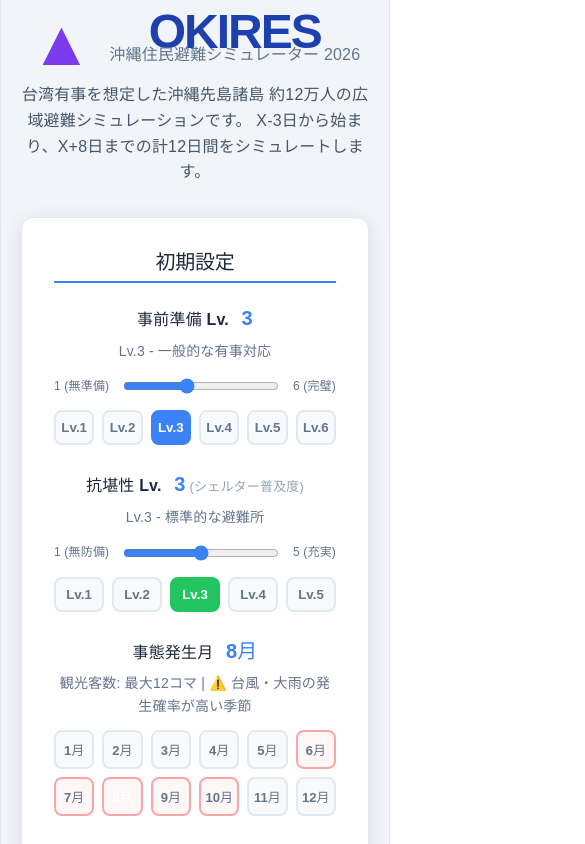
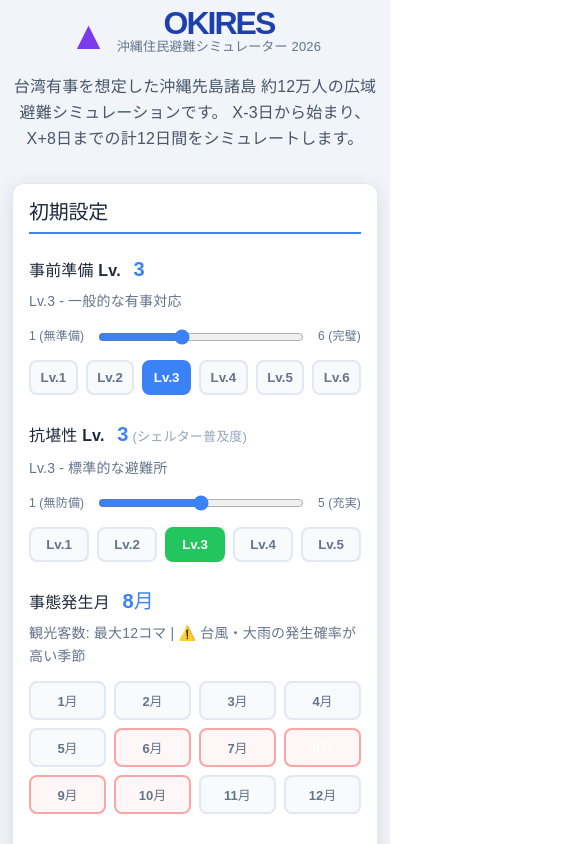
Before and after one commit to SHUNJIAAEW/okires-simulator, a React (Vite) app: page / in a window 390 px wide. Shown: the top 844 px of the page, 585 px wide, since content can reach past the window. Built offline with nearby package versions, Linux system fonts and the light colour scheme.

Commit message:
feat: mobile responsive design
Add useWindowWidth hook and responsive layout for all screens,
fixing the 5-column ActionPanel grid, SimulationMap horizontal overflow,
and SetupScreen on 320px–430px viewports without breaking desktop.

Co-Authored-By: Claude Sonnet 4.6 <noreply@anthropic.com>

```diff
--- a/src/App.tsx
+++ b/src/App.tsx
@@ -7,6 +7,7 @@ import { DayLogPanel } from './components/DayLogPanel';
 import { ResultScreen } from './components/ResultScreen';
 import { ActionPanel } from './components/ActionPanel';
 import { SimulationMap } from './components/SimulationMap';
+import { useWindowWidth } from './hooks/useWindowWidth';
 
 type Screen = 'setup' | 'simulation' | 'result';
 
@@ -28,6 +29,8 @@ const PHASE_LABELS: Record<string, string> = {
 };
 
 export default function App() {
+  const windowWidth = useWindowWidth();
+  const isMobile = windowWidth < 768;
   const [screen, setScreen] = useState<Screen>('setup');
   const [gameState, setGameState] = useState<GameState | null>(null);
   const [isSimulating, setIsSimulating] = useState(false);
@@ -164,25 +167,29 @@ export default function App() {
     <div style={styles.appBg}>
       {/* Top bar */}
       <div style={styles.topBar}>
-        <div style={styles.topBarInner}>
+        <div style={{
+          ...styles.topBarInner,
+          padding: isMobile ? '8px 12px' : '10px 20px',
+          gap: isMobile ? 8 : 20,
+        }}>
           <div style={styles.logoSmall}>
-            <span style={styles.triangle}>▲</span>
-            <span style={styles.logoText}>OKIRES 2026</span>
+            <span style={{ ...styles.triangle, fontSize: isMobile ? 16 : 22 }}>▲</span>
+            <span style={{ ...styles.logoText, fontSize: isMobile ? 14 : 18 }}>OKIRES 2026</span>
           </div>
 
-          <div style={{ ...styles.phaseBadge, background: phaseColor }}>
+          <div style={{ ...styles.phaseBadge, background: phaseColor, fontSize: isMobile ? 11 : 13, padding: isMobile ? '3px 10px' : '4px 14px' }}>
             {gameState.phase === 'wartime' && <span style={styles.pulseRing} />}
             {phaseLabel}
           </div>
 
-          <div style={styles.dayBadge}>
+          <div style={{ ...styles.dayBadge, padding: isMobile ? '3px 8px' : '4px 12px' }}>
             <span style={styles.dayLabel}>現在</span>
-            <span style={styles.dayValue}>{currentDayLabel}</span>
-            <span style={styles.dayLabel}>({Math.min(dayIndex + 1, 12)}/12日)</span>
+            <span style={{ ...styles.dayValue, fontSize: isMobile ? 14 : 18 }}>{currentDayLabel}</span>
+            {!isMobile && <span style={styles.dayLabel}>({Math.min(dayIndex + 1, 12)}/12日)</span>}
           </div>
 
-          <div style={styles.miniStats}>
-            <span style={{ color: '#22c55e' }}>避難完了 {gameState.evacuated}コマ</span>
+          <div style={{ ...styles.miniStats, fontSize: isMobile ? 11 : 13, marginLeft: isMobile ? 0 : 'auto', flexWrap: 'wrap' }}>
+            <span style={{ color: '#22c55e' }}>避難 {gameState.evacuated}コマ</span>
             <span style={styles.divider}>|</span>
             <span style={{ color: '#f97316' }}>残 {totalRemaining}コマ</span>
             {gameState.dead > 0 && (
@@ -196,21 +203,23 @@ export default function App() {
       </div>
 
       {/* タイムライン */}
-      <div style={styles.progressSection}>
-        <div style={styles.timeline}>
+      <div style={{ ...styles.progressSection, padding: isMobile ? '8px 12px' : '12px 20px' }}>
+        <div style={{ ...styles.timeline, overflowX: 'auto', paddingBottom: 2 }}>
           {DAY_LABELS.map((label, i) => (
-            <div key={label} style={styles.timelineTick}>
+            <div key={label} style={{ ...styles.timelineTick, minWidth: isMobile ? 24 : 'auto' }}>
               <div style={{
                 ...styles.timelineDot,
+                width: isMobile ? 8 : 12,
+                height: isMobile ? 8 : 12,
                 background: i < dayIndex ? '#22c55e' : i === dayIndex ? phaseColor : '#334155',
                 boxShadow: i === dayIndex ? `0 0 8px ${phaseColor}` : 'none',
               }} />
-              <span style={{ ...styles.timelineLabel, color: i === dayIndex ? '#f8fafc' : '#64748b' }}>{label}</span>
+              <span style={{ ...styles.timelineLabel, fontSize: isMobile ? 8 : 10, color: i === dayIndex ? '#f8fafc' : '#64748b' }}>{label}</span>
             </div>
           ))}
         </div>
         <div style={styles.evacuationBarWrap}>
-          <span style={styles.evacuationBarLabel}>避難完了率 {evacuationRate.toFixed(1)}%</span>
+          <span style={{ ...styles.evacuationBarLabel, fontSize: isMobile ? 10 : 12 }}>避難完了率 {evacuationRate.toFixed(1)}%</span>
           <div style={styles.evacuationBar}>
             <div style={{ ...styles.evacuationFill, width: `${evacuationRate}%` }} />
           </div>
@@ -220,7 +229,7 @@ export default function App() {
       {/* アクションパネル（フェーズ1完了後に表示） */}
       {showActionPanel && pendingPhase1 && (
         <div style={styles.actionPanelOverlay}>
-          <div style={styles.actionPanelWrap}>
+          <div style={{ ...styles.actionPanelWrap, padding: isMobile ? '0 8px' : '0' }}>
             <ActionPanel
               phase1={pendingPhase1}
               onExecute={executePhase2}
@@ -231,7 +240,13 @@ export default function App() {
       )}
 
       {/* メインコンテンツ */}
-      <div style={styles.mainContent}>
+      <div style={{
+        ...styles.mainContent,
+        gridTemplateColumns: isMobile ? '1fr' : '1fr 380px',
+        display: isMobile ? 'flex' : 'grid',
+        flexDirection: isMobile ? 'column' : undefined,
+        padding: isMobile ? '12px 8px' : '20px',
+      }}>
         {/* 左：マップ + コントロール */}
         <div style={styles.leftCol}>
           <SimulationMap areas={gameState.areas} />
--- a/src/components/ActionPanel.tsx
+++ b/src/components/ActionPanel.tsx
@@ -1,6 +1,7 @@
 import { useState, useMemo, useCallback } from 'react';
 import type { DayPhase1Result, EvacuationOrder, AreaId, AreaState } from '../types';
 import { getEffectiveActions, ROUTE_SCHEDULES } from '../constants';
+import { useWindowWidth } from '../hooks/useWindowWidth';
 
 interface Props {
   phase1: DayPhase1Result;
@@ -381,6 +382,8 @@ function SimLog({ log, routes, areas }: SimLogProps) {
 //  ActionPanel (main)
 // ─────────────────────────────────────────────────────────────
 export function ActionPanel({ phase1, onExecute, onAutoExecute }: Props) {
+  const windowWidth = useWindowWidth();
+  const isMobile = windowWidth < 768;
   const { stateAfterEvents: state, capacities: cap, hourlyRolls, eventLog, weatherSummary, newPhase } = phase1;
   const { areas } = state;
 
@@ -643,7 +646,7 @@ export function ActionPanel({ phase1, onExecute, onAutoExecute }: Props) {
             </button>
           </div>
         </div>
-        <div style={{ display: 'grid', gridTemplateColumns: 'repeat(6,1fr)', gap: 3 }}>
+        <div style={{ display: 'grid', gridTemplateColumns: isMobile ? 'repeat(3,1fr)' : 'repeat(6,1fr)', gap: 3 }}>
           {eventSpaceRolls.map(r => (
             <div key={r.hour} style={{ border: `2px solid ${r.eventType ? '#f59e0b' : '#86efac'}`, background: r.eventType ? '#fef3c7' : '#f0fdf4', borderRadius: 4, padding: '2px', textAlign: 'center' }}>
               <div style={{ fontSize: 8, color: '#9ca3af' }}>{String(r.hour).padStart(2, '0')}:00</div>
@@ -674,6 +677,7 @@ export function ActionPanel({ phase1, onExecute, onAutoExecute }: Props) {
       {/* ══ マップ ══ */}
       <div style={{ background: '#5fa8cc', backgroundImage: 'repeating-linear-gradient(0deg,transparent,transparent 30px,rgba(255,255,255,0.05) 30px,rgba(255,255,255,0.05) 31px)', padding: '10px 10px' }}>
         {/* 目的地ラベル */}
+        {!isMobile && (
           <div style={{ display: 'grid', gridTemplateColumns: '200px 22px 1fr 155px 1fr', gap: '0 6px', marginBottom: 6 }}>
             <DestLabel bg="#fef9c3" border="#d97706" text="#92400e" title="✈ 那覇経由 福岡空港" sub="← 与那国" />
             <div />
@@ -686,8 +690,18 @@ export function ActionPanel({ phase1, onExecute, onAutoExecute }: Props) {
               <DestLabel bg="#fee2e2" border="#dc2626" text="#991b1b" title="鹿児島空港/港" sub="← 宮古" />
             </div>
           </div>
+        )}
 
         {/* 島グリッド */}
+        {isMobile ? (
+          <div style={{ display: 'flex', flexDirection: 'column', gap: 8 }}>
+            <IslandCard areaId="yonaguni" name="与那国島" subLabel="✈ 与那国空港  ⛴ 久部良港" borderColor="#16a34a" compact pac3={false} area={areas.yonaguni} routes={routes.yonaguni} assign={assign} onAssign={handleAssign} />
+            <IslandCard areaId="taketomi" name="竹富町全島" subLabel="西表・小浜・竹富・黒島・波照間" borderColor="#16a34a" compact pac3={false} area={areas.taketomi} routes={routes.taketomi} assign={assign} onAssign={handleAssign} />
+            <IslandCard areaId="ishigaki" name="石垣島" subLabel="✈ 新石垣空港  ⛴ 石垣港  🔥 発電所" borderColor="#2563eb" pac3={state.military.pac3Ishigaki} area={areas.ishigaki} routes={routes.ishigaki} assign={assign} onAssign={handleAssign} />
+            <MilPanel state={state} cap={cap} />
+            <IslandCard areaId="miyako" name="宮古島・多良間" subLabel="✈ 宮古空港  ✈ 下地島  ⛴ 平良港  🔥 発電所" borderColor="#9333ea" pac3={state.military.pac3Miyako} area={areas.miyako} routes={routes.miyako} assign={assign} onAssign={handleAssign} />
+          </div>
+        ) : (
           <div style={{ display: 'grid', gridTemplateColumns: '200px 22px 1fr 155px 1fr', gap: '0 6px', alignItems: 'start' }}>
             <div style={{ display: 'flex', flexDirection: 'column', gap: 8 }}>
               <IslandCard areaId="yonaguni" name="与那国島" subLabel="✈ 与那国空港  ⛴ 久部良港" borderColor="#16a34a" compact pac3={false} area={areas.yonaguni} routes={routes.yonaguni} assign={assign} onAssign={handleAssign} />
@@ -701,6 +715,7 @@ export function ActionPanel({ phase1, onExecute, onAutoExecute }: Props) {
             <MilPanel state={state} cap={cap} />
             <IslandCard areaId="miyako" name="宮古島・多良間" subLabel="✈ 宮古空港  ✈ 下地島  ⛴ 平良港  🔥 発電所" borderColor="#9333ea" pac3={state.military.pac3Miyako} area={areas.miyako} routes={routes.miyako} assign={assign} onAssign={handleAssign} />
           </div>
+        )}
       </div>
 
       {/* ══ 1時間ごとシミュレーションログ ══ */}
@@ -727,16 +742,16 @@ export function ActionPanel({ phase1, onExecute, onAutoExecute }: Props) {
       </div>
 
       {/* ── フッター ── */}
-      <div style={{ padding: '10px 14px', background: '#f0f9ff', borderTop: '2px solid #bae6fd', display: 'flex', justifyContent: 'space-between', alignItems: 'center', gap: 10, flexWrap: 'wrap' }}>
+      <div style={{ padding: isMobile ? '10px 10px' : '10px 14px', background: '#f0f9ff', borderTop: '2px solid #bae6fd', display: 'flex', flexDirection: isMobile ? 'column' : 'row', justifyContent: 'space-between', alignItems: isMobile ? 'stretch' : 'center', gap: 10 }}>
         <div style={{ fontSize: 13, color: '#1f2937' }}>
           本土避難: <strong style={{ color: '#16a34a', fontSize: 15 }}>{totalMainland}コマ</strong>
           　石垣集結: <strong style={{ color: '#2563eb' }}>{totalIshigaki}コマ</strong>
           　合計: <strong>{totalAll}コマ</strong>
         </div>
-        <div style={{ display: 'flex', gap: 8 }}>
-          <button style={{ padding: '9px 14px', background: '#1f2937', color: '#fff', border: 'none', borderRadius: 7, fontSize: 12, fontWeight: 600, cursor: 'pointer' }} onClick={onAutoExecute}>⚡ AI最適化</button>
+        <div style={{ display: 'flex', gap: 8, flexDirection: isMobile ? 'column' : 'row' }}>
+          <button style={{ padding: '9px 14px', background: '#1f2937', color: '#fff', border: 'none', borderRadius: 7, fontSize: 12, fontWeight: 600, cursor: 'pointer', width: isMobile ? '100%' : 'auto' }} onClick={onAutoExecute}>⚡ AI最適化</button>
           <button
-            style={{ padding: '9px 20px', background: totalAll === 0 ? '#94a3b8' : 'linear-gradient(135deg,#1e40af,#3b82f6)', color: '#fff', border: 'none', borderRadius: 7, fontSize: 13, fontWeight: 700, cursor: totalAll === 0 ? 'default' : 'pointer' }}
+            style={{ padding: '9px 20px', background: totalAll === 0 ? '#94a3b8' : 'linear-gradient(135deg,#1e40af,#3b82f6)', color: '#fff', border: 'none', borderRadius: 7, fontSize: 13, fontWeight: 700, cursor: totalAll === 0 ? 'default' : 'pointer', width: isMobile ? '100%' : 'auto' }}
             onClick={() => onExecute(buildOrders())}
             disabled={totalAll === 0}
           >この指示で実行 →</button>
--- a/src/components/SetupScreen.tsx
+++ b/src/components/SetupScreen.tsx
@@ -1,6 +1,7 @@
 import React, { useState } from 'react';
 import type { SetupConfig } from '../types';
 import { TOURIST_BY_MONTH } from '../constants';
+import { useWindowWidth } from '../hooks/useWindowWidth';
 
 interface Props {
   onStart: (config: SetupConfig) => void;
@@ -25,6 +26,8 @@ const SHELTER_DESCRIPTIONS: Record<number, string> = {
 };
 
 export function SetupScreen({ onStart }: Props) {
+  const windowWidth = useWindowWidth();
+  const isMobile = windowWidth < 768;
   const [prepLevel, setPrepLevel] = useState(3);
   const [shelterLevel, setShelterLevel] = useState(3);
   const [month, setMonth] = useState(8);
@@ -40,13 +43,13 @@ export function SetupScreen({ onStart }: Props) {
   };
 
   return (
-    <div style={styles.container}>
+    <div style={{ ...styles.container, padding: isMobile ? '12px' : '20px' }}>
       <div style={styles.header}>
-        <div style={styles.logo}>
-          <span style={styles.logoTriangle}>▲</span>
+        <div style={{ ...styles.logo, gap: isMobile ? 8 : 16 }}>
+          <span style={{ ...styles.logoTriangle, fontSize: isMobile ? 40 : 64 }}>▲</span>
           <div>
-            <div style={styles.logoOkires}>OKIRES</div>
-            <div style={styles.logoSub}>沖縄住民避難シミュレーター 2026</div>
+            <div style={{ ...styles.logoOkires, fontSize: isMobile ? 32 : 48 }}>OKIRES</div>
+            <div style={{ ...styles.logoSub, fontSize: isMobile ? 13 : 16 }}>沖縄住民避難シミュレーター 2026</div>
           </div>
         </div>
         <p style={styles.description}>
@@ -55,7 +58,7 @@ export function SetupScreen({ onStart }: Props) {
         </p>
       </div>
 
-      <div style={styles.card}>
+      <div style={{ ...styles.card, padding: isMobile ? 16 : 32 }}>
         <h2 style={styles.sectionTitle}>初期設定</h2>
 
         {/* 事前準備Lv */}
@@ -73,7 +76,7 @@ export function SetupScreen({ onStart }: Props) {
             />
             <span style={styles.sliderLabel}>6 (完璧)</span>
           </div>
-          <div style={styles.levelGrid}>
+          <div style={{ ...styles.levelGrid, flexWrap: 'wrap' }}>
             {[1,2,3,4,5,6].map(lv => (
               <button
                 key={lv}
@@ -100,7 +103,7 @@ export function SetupScreen({ onStart }: Props) {
             />
             <span style={styles.sliderLabel}>5 (充実)</span>
           </div>
-          <div style={styles.levelGrid}>
+          <div style={{ ...styles.levelGrid, flexWrap: 'wrap' }}>
             {[1,2,3,4,5].map(lv => (
               <button
                 key={lv}
@@ -119,7 +122,7 @@ export function SetupScreen({ onStart }: Props) {
           <p style={styles.desc}>
             観光客数: 最大{tourists}コマ | {month >= 6 && month <= 10 ? '⚠️ 台風・大雨の発生確率が高い季節' : '比較的安定した気象'}
           </p>
-          <div style={styles.monthGrid}>
+          <div style={{ ...styles.monthGrid, gridTemplateColumns: isMobile ? 'repeat(4, 1fr)' : 'repeat(6, 1fr)' }}>
             {Array.from({length: 12}, (_, i) => i + 1).map(m => (
               <button
                 key={m}
@@ -138,7 +141,7 @@ export function SetupScreen({ onStart }: Props) {
         <div style={styles.formGroup}>
           <label style={styles.label}>青コマ（要援護者）配置</label>
           <p style={styles.desc}>高齢者・障がい者・妊産婦など。船のみ利用可能（航空機不可）。</p>
-          <div style={styles.fourCol}>
+          <div style={{ ...styles.fourCol, gridTemplateColumns: isMobile ? 'repeat(2, 1fr)' : 'repeat(4, 1fr)' }}>
             <div>
               <label style={styles.subLabel}>与那国島: {vulnerableYonaguni}コマ</label>
               <input type="range" min={0} max={2} value={vulnerableYonaguni}
@@ -169,7 +172,7 @@ export function SetupScreen({ onStart }: Props) {
         {/* 初期人口まとめ */}
         <div style={styles.summaryBox}>
           <h3 style={styles.summaryTitle}>初期配置概要</h3>
-          <div style={styles.summaryGrid}>
+          <div style={{ ...styles.summaryGrid, gridTemplateColumns: isMobile ? '1fr' : '1fr 1fr' }}>
             <div style={styles.summaryItem}>
               <span style={{...styles.dot, background:'#ef4444'}}></span>
               <span>与那国島: 住民2コマ + 要援護者{vulnerableYonaguni}コマ</span>
--- a/src/components/SimulationMap.tsx
+++ b/src/components/SimulationMap.tsx
@@ -3,6 +3,7 @@
 
 import type { AreaId, AreaState } from '../types';
 import { getEffectiveActions } from '../constants';
+import { useWindowWidth } from '../hooks/useWindowWidth';
 
 interface Props {
   areas: Record<AreaId, AreaState>;
@@ -49,10 +50,11 @@ interface CellProps {
   cell: GridCell;
   islandColor: string;
   islandBgLight: string;
+  cellSize?: number;
 }
 
-function Cell({ cell, islandColor, islandBgLight }: CellProps) {
-  const CELL = 32;
+function Cell({ cell, islandColor, islandBgLight, cellSize = 32 }: CellProps) {
+  const CELL = cellSize;
   const GAP = 2;
 
   if (cell.type === 'empty') {
@@ -133,9 +135,10 @@ interface IslandGridProps {
   bgDark: string;       // panel header bg
   rows: GridCell[][];
   width?: number;
+  cellSize?: number;
 }
 
-function IslandGrid({ title, subtitle, color, bgLight, bgDark, rows, width }: IslandGridProps) {
+function IslandGrid({ title, subtitle, color, bgLight, bgDark, rows, width, cellSize = 32 }: IslandGridProps) {
   const GAP = 2;
   return (
     <div style={{
@@ -156,7 +159,7 @@ function IslandGrid({ title, subtitle, color, bgLight, bgDark, rows, width }: Is
         {rows.map((row, ri) => (
           <div key={ri} style={{ display: 'flex', gap: GAP }}>
             {row.map((cell, ci) => (
-              <Cell key={ci} cell={cell} islandColor={color} islandBgLight={bgLight} />
+              <Cell key={ci} cell={cell} islandColor={color} islandBgLight={bgLight} cellSize={cellSize} />
             ))}
           </div>
         ))}
@@ -434,6 +437,10 @@ function PieceLegend() {
 //  SimulationMap (main export)
 // ─────────────────────────────────────────────────
 export function SimulationMap({ areas }: Props) {
+  const windowWidth = useWindowWidth();
+  const isMobile = windowWidth < 768;
+  const cellSize = isMobile ? 24 : 32;
+
   const yonaRows = buildYonagunGrid(areas.yonaguni);
   const takeRows = buildTaketomiGrid(areas.taketomi);
   const ishiRows = buildIshigakiGrid(areas.ishigaki);
@@ -450,19 +457,19 @@ export function SimulationMap({ areas }: Props) {
       ].join(','),
       borderRadius: 10,
       border: '2px solid #1d4ed8',
-      padding: 12,
+      padding: isMobile ? 8 : 12,
       overflow: 'auto',
     }}>
       {/* タイトル */}
-      <div style={{ display: 'flex', alignItems: 'center', justifyContent: 'space-between', marginBottom: 8 }}>
-        <div style={{ fontSize: 13, fontWeight: 800, color: '#fff', textShadow: '0 1px 4px rgba(0,0,0,0.4)' }}>
-          🗺 沖縄県先島諸島 避難シミュレーターマップ
+      <div style={{ display: 'flex', alignItems: 'center', justifyContent: 'space-between', marginBottom: 8, flexWrap: 'wrap', gap: 6 }}>
+        <div style={{ fontSize: isMobile ? 11 : 13, fontWeight: 800, color: '#fff', textShadow: '0 1px 4px rgba(0,0,0,0.4)' }}>
+          🗺 先島諸島 避難マップ
         </div>
         <PieceLegend />
       </div>
 
       {/* 本土ゴール（上段） */}
-      <div style={{ display: 'flex', gap: 12, marginBottom: 8, justifyContent: 'space-around' }}>
+      <div style={{ display: 'flex', gap: isMobile ? 6 : 12, marginBottom: 8, justifyContent: 'space-around', flexWrap: 'wrap' }}>
         <MainlandBox label="✈ 福岡空港" sub="← 与那国・石垣 空路" color="#fbbf24" />
         <MainlandBox label="⚓ 鹿児島港" sub="← 石垣・宮古 海路" color="#f87171" />
         <MainlandBox label="✈ 鹿児島空港" sub="← 宮古 空路" color="#a78bfa" />
@@ -480,6 +487,7 @@ export function SimulationMap({ areas }: Props) {
             bgLight="#f0fdf4"
             bgDark="#15803d"
             rows={yonaRows}
+            cellSize={cellSize}
           />
           {/* 疲労表示 */}
           <FatigueBar area={areas.yonaguni} color="#16a34a" />
@@ -497,6 +505,7 @@ export function SimulationMap({ areas }: Props) {
             bgLight="#fff7ed"
             bgDark="#ea580c"
             rows={takeRows}
+            cellSize={cellSize}
           />
           <FatigueBar area={areas.taketomi} color="#f97316" />
         </div>
@@ -513,6 +522,7 @@ export function SimulationMap({ areas }: Props) {
             bgLight="#eff6ff"
             bgDark="#1d4ed8"
             rows={ishiRows}
+            cellSize={cellSize}
           />
           <FatigueBar area={areas.ishigaki} color="#2563eb" />
         </div>
@@ -531,6 +541,7 @@ export function SimulationMap({ areas }: Props) {
             bgLight="#faf5ff"
             bgDark="#7c3aed"
             rows={miyaRows}
+            cellSize={cellSize}
           />
           <FatigueBar area={areas.miyako} color="#9333ea" />
         </div>
--- /dev/null
+++ b/src/hooks/useWindowWidth.ts
@@ -0,0 +1,11 @@
+import { useState, useEffect } from 'react';
+
+export function useWindowWidth(): number {
+  const [width, setWidth] = useState(window.innerWidth);
+  useEffect(() => {
+    const handler = () => setWidth(window.innerWidth);
+    window.addEventListener('resize', handler);
+    return () => window.removeEventListener('resize', handler);
+  }, []);
+  return width;
+}
--- a/src/index.css
+++ b/src/index.css
@@ -50,12 +50,14 @@
   }
 }
 
+* {
+  box-sizing: border-box;
+}
+
 #root {
-  width: 1126px;
-  max-width: 100%;
+  width: 100%;
+  max-width: 1200px;
   margin: 0 auto;
-  text-align: center;
-  border-inline: 1px solid var(--border);
   min-height: 100svh;
   display: flex;
   flex-direction: column;
@@ -64,6 +66,7 @@
 
 body {
   margin: 0;
+  overflow-x: hidden;
 }
 
 h1,
```
Lines whose indentation alone changed are shown as unchanged.
